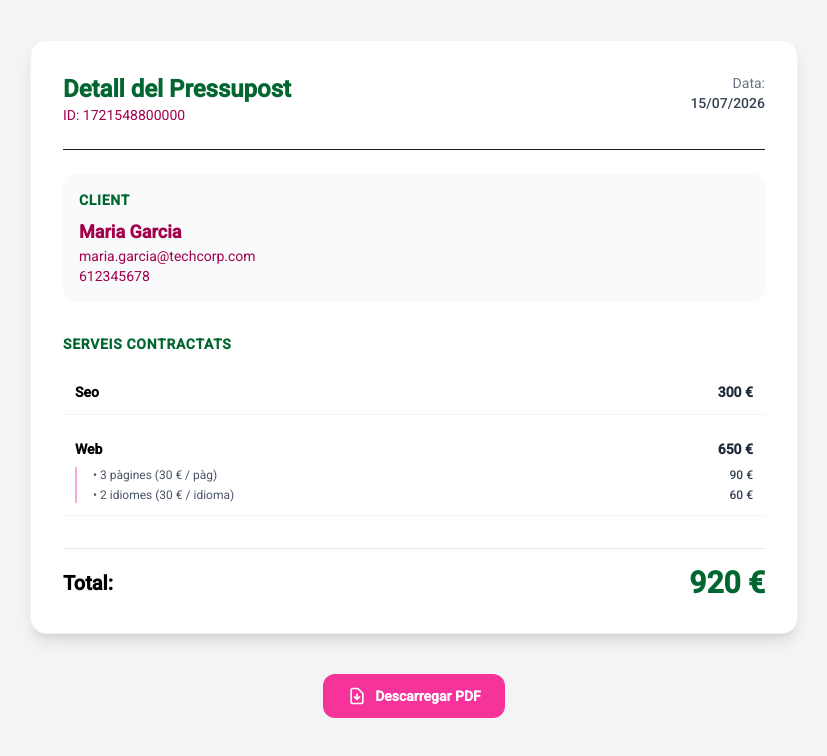
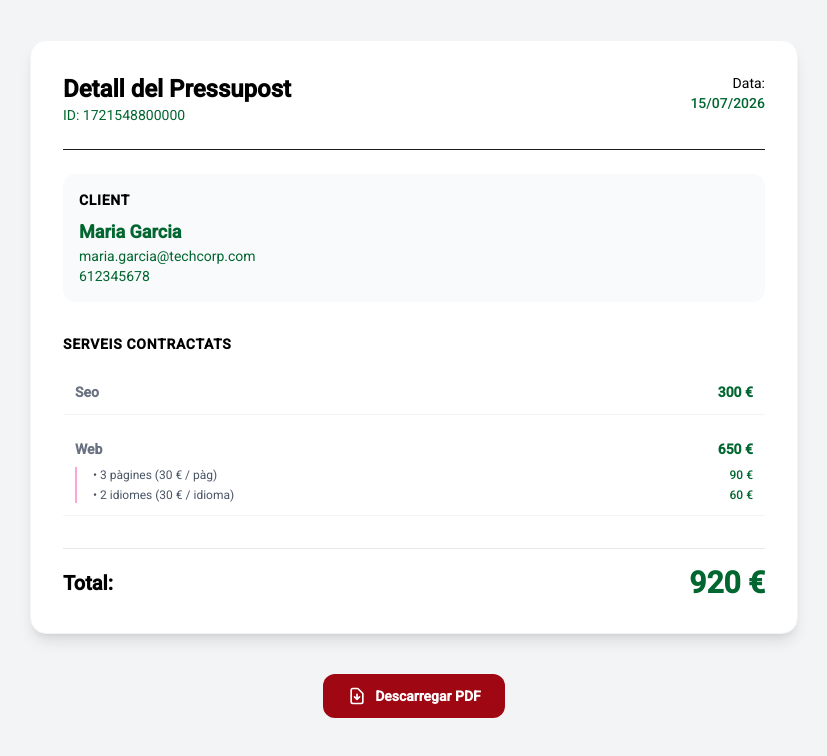
Before and after one commit to DrMunty/Projecte2-Budget, an Angular app: page /budget/1721548800000 in a window 1280 px wide. Shown: the top 756 px of the page, without its empty margins (226-1053 px from the left). Built offline with nearby package versions, Linux system fonts and the light colour scheme.

Commit message:
refactor: "changed budget details color scheme and download pdf button color"

```diff
--- a/src/app/components/detailed-budget/detailed-budget.html
+++ b/src/app/components/detailed-budget/detailed-budget.html
@@ -3,41 +3,41 @@
 
     <div class="border-b pb-6 mb-6 flex justify-between items-start">
       <div>
-        <h1 id="budget-detail-heading" class="text-2xl font-bold text-green-800">Detall del Pressupost</h1>
-        <p class="text-sm text-pink-800">ID: {{ data.id }}</p>
+        <h1 id="budget-detail-heading" class="text-2xl font-bold text-black">Detall del Pressupost</h1>
+        <p class="text-sm text-green-800">ID: {{ data.id }}</p>
       </div>
       <div class="text-right">
-        <p class="text-sm text-gray-500">Data:</p>
-        <p class="font-medium text-gray-700">{{ data.date | date:'dd/MM/yyyy' }}</p>
+        <p class="text-sm text-black">Data:</p>
+        <p class="font-medium text-green-800">{{ data.date | date:'dd/MM/yyyy' }}</p>
       </div>
     </div>
 
     <div class="mb-8 bg-gray-50 p-4 rounded-xl">
-      <h2 class="text-sm font-semibold text-green-800 uppercase tracking-wider mb-2">Client</h2>
-      <p class="text-lg font-bold text-pink-800">{{ data.client.name }}</p>
-      <p class="text-sm text-pink-800">{{ data.client.email }}</p>
-      <p class="text-sm text-pink-800">{{ data.client.phone }}</p>
+      <h2 class="text-sm font-semibold text-black uppercase tracking-wider mb-2">Client</h2>
+      <p class="text-lg font-bold text-green-800">{{ data.client.name }}</p>
+      <p class="text-sm text-green-800">{{ data.client.email }}</p>
+      <p class="text-sm text-green-800">{{ data.client.phone }}</p>
     </div>
 
     <div class="mb-8">
-      <h2 class="text-sm font-semibold text-green-800 uppercase tracking-wider mb-4">Serveis Contractats</h2>
+      <h2 class="text-sm font-semibold text-black uppercase tracking-wider mb-4">Serveis Contractats</h2>
       <ul class="space-y-3">
         @for (service of data.services; track service.title) {
           <li class="p-3 border-b border-gray-100">
             <div class="flex justify-between items-center">
-              <span class="font-semibold text-black">{{ service.title }}</span>
-              <span class="font-bold text-gray-800">{{ service.cost }} €</span>
+              <span class="font-semibold text-gray-500">{{ service.title }}</span>
+              <span class="font-bold text-green-800">{{ service.cost }} €</span>
             </div>
 
             @if (service.pages && service.languages) {
               <div class="mt-2 pl-4 text-xs text-gray-600 space-y-1 border-l-2 border-pink-300">
                 <div class="flex justify-between">
                   <span>• {{ service.pages }} {{ service.pages === 1 ? 'pàgina' : 'pàgines' }} (30 € / pàg)</span>
-                  <span class="font-medium text-gray-700">{{ service.pages * 30 }} €</span>
+                  <span class="font-medium text-green-800">{{ service.pages * 30 }} €</span>
                 </div>
                 <div class="flex justify-between">
                   <span>• {{ service.languages }} {{ service.languages === 1 ? 'idioma' : 'idiomes' }} (30 € / idioma)</span>
-                  <span class="font-medium text-gray-700">{{ service.languages * 30 }} €</span>
+                  <span class="font-medium text-green-800">{{ service.languages * 30 }} €</span>
                 </div>
               </div>
             }
@@ -62,7 +62,7 @@
 <button
   type="button"
   (click)="exportToPdf()"
-  class="w-full md:w-auto whitespace-nowrap bg-pink-500 hover:bg-green-800 text-white font-semibold py-3 px-6 rounded-xl flex items-center justify-center gap-2 transition-colors cursor-pointer print:hidden"
+  class="w-full md:w-auto whitespace-nowrap bg-red-800 hover:bg-red-400 text-white font-semibold py-3 px-6 rounded-xl flex items-center justify-center gap-2 transition-colors cursor-pointer print:hidden"
   aria-label="Descarregar el pressupost com a PDF"
 >
   <svg xmlns="http://www.w3.org/2000/svg" class="h-5 w-5" fill="none" viewBox="0 0 24 24" stroke="currentColor" aria-hidden="true" focusable="false">
```
